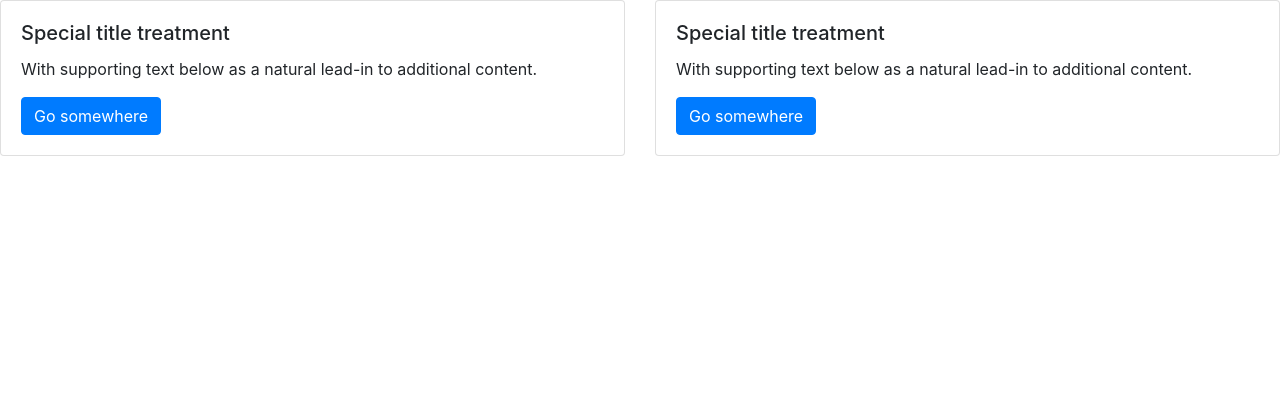
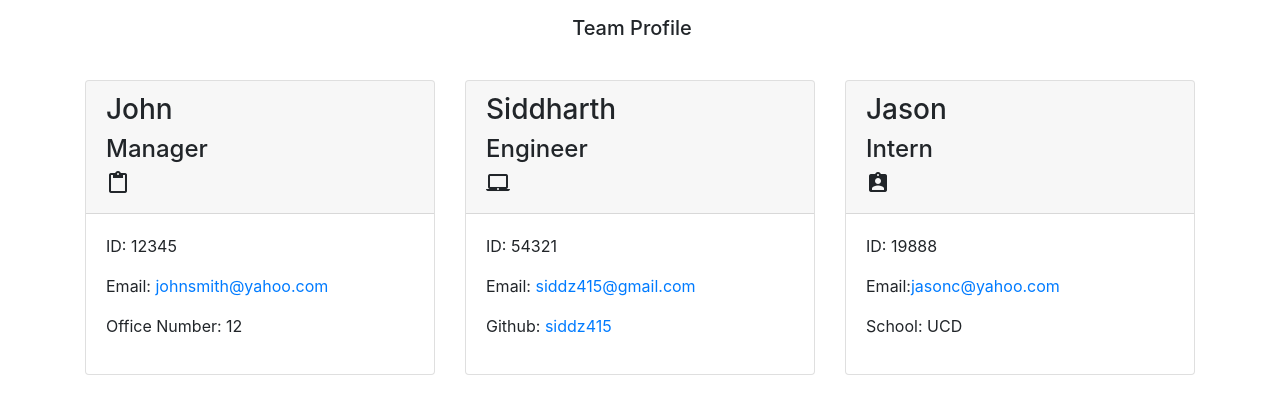
Before and after one commit to siddz415/Team-profile-generator, a website: page index.html in a window 1280 px wide. Drawn offline with nearby package versions, Linux system fonts and the light colour scheme.

Commit message:
added id, name and manager to html' '

```diff
--- a/index.html
+++ b/index.html
@@ -1,31 +1,71 @@
+<!DOCTYPE html>
 <html lang="en">
+
 <head>
     <meta charset="UTF-8">
     <meta http-equiv="X-UA-Compatible" content="IE=edge">
     <meta name="viewport" content="width=device-width, initial-scale=1.0">
-    <link rel="stylesheet" href="https://cdn.jsdelivr.net/npm/bootstrap@4.3.1/dist/css/bootstrap.min.css" integrity="sha384-ggOyR0iXCbMQv3Xipma34MD+dH/1fQ784/j6cY/iJTQUOhcWr7x9JvoRxT2MZw1T" crossorigin="anonymous">
+    <link rel="stylesheet" href="https://stackpath.bootstrapcdn.com/bootstrap/4.5.0/css/bootstrap.min.css" integrity="sha384-9aIt2nRpC12Uk9gS9baDl411NQApFmC26EwAOH8WgZl5MYYxFfc+NcPb1dKGj7Sk" crossorigin="anonymous">
+      <link href="https://fonts.googleapis.com/icon?family=Material+Icons" rel="stylesheet">
     <title></title>
 </head>
+
 <body>
-    <div class="row">
-        <div class="col-sm-6">
-          <div class="card">
-            <div class="card-body">
-              <h5 class="card-title">Special title treatment</h5>
-              <p class="card-text">With supporting text below as a natural lead-in to additional content.</p>
-              <a href="#" class="btn btn-primary">Go somewhere</a>
-            </div>
+    <header>
+        <nav class="navbar" id="navbar">
+            <span class="navbar-brand mb-0 h1 w-100 text-center" id="navbar-text">Team Profile</span>
+        </nav>
+    </header>
+    <main>
+        <div class="container">
+            <div class="row justify-content-center" id="team-cards">
+                <!--Team Cards-->
+
+  <div class="col-4 mt-4">
+      <div class="card h-100">
+          <div class="card-header">
+              <h3>John</h3>
+              <h4>Manager</h4><i class="material-icons">content_paste</i>
           </div>
-        </div>
-        <div class="col-sm-6">
-          <div class="card">
-            <div class="card-body">
-              <h5 class="card-title">Special title treatment</h5>
-              <p class="card-text">With supporting text below as a natural lead-in to additional content.</p>
-              <a href="#" class="btn btn-primary">Go somewhere</a>
-            </div>
+
+          <div class="card-body">
+              <p class="id">ID: 12345</p>
+              <p class="email">Email: <a href="mailto:johnsmith@yahoo.com">johnsmith@yahoo.com</a></p>
+              <p class="office">Office Number: 12</p>
           </div>
-        </div>
+
       </div>
-</body>
+  </div>
+
+  <div class="col-4 mt-4">
+      <div class="card h-100">
+          <div class="card-header">
+              <h3>Siddharth</h3>
+              <h4>Engineer</h4><i class="material-icons">laptop_mac</i>
+          </div>
+
+          <div class="card-body">
+              <p class="id">ID: 54321</p>
+              <p class="email">Email: <a href="mailto:siddz415@gmail.com">siddz415@gmail.com</a></p>
+              <p class="github">Github: <a href="https://github.com/siddz415">siddz415</a></p>
+          </div>
+
+      </div>
+  </div>
+
+  <div class="col-4 mt-4">
+      <div class="card h-100">
+          <div class="card-header">
+              <h3>Jason</h3>
+              <h4>Intern</h4><i class="material-icons">assignment_ind</i>
+          </div>
+
+          <div class="card-body">
+              <p class="id">ID: 19888</p>
+              <p class="email">Email:<a href="mailto:jack@aol.com">jasonc@yahoo.com</a></p>
+              <p class="school">School: UCD</p>
+          </div>
+  </div>
+</div>
+
 </html>
```
Also changed, not shown: index.js (+63 -18 lines).
